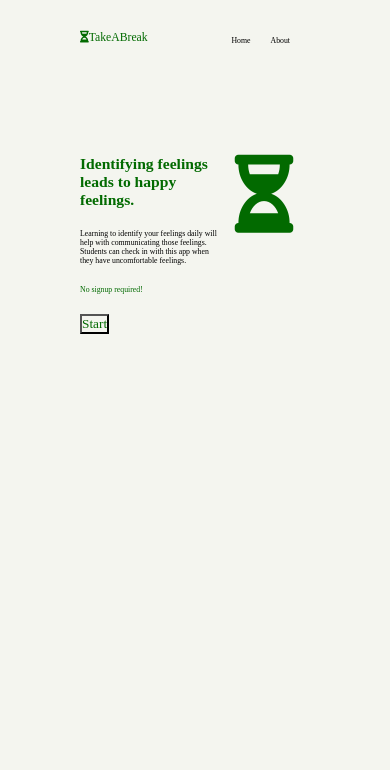
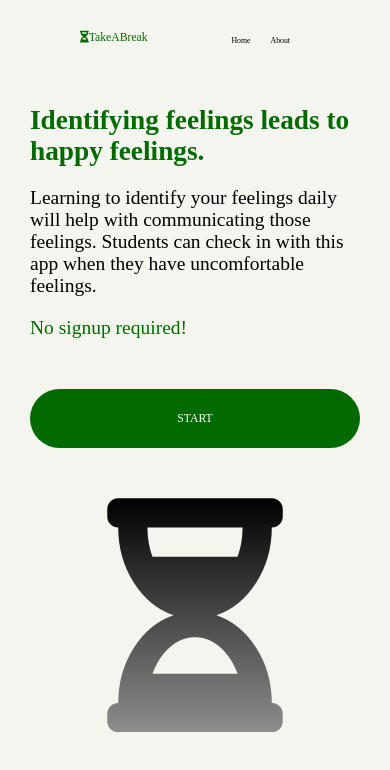
Before and after one commit to ChaseTheCoder/take-a-break, a React (Create React App) app: page / in a window 390 px wide. Shown: the top 770 px of the page. Built offline with nearby package versions, Linux system fonts and the light colour scheme; a web font is replaced by a local one.

Commit message:
style: add home page initial style

```diff
--- a/src/Pages/Home.css
+++ b/src/Pages/Home.css
@@ -10,6 +10,10 @@
 
 .home-left {
   width: 60%;
+}
+
+.home-text {
+  margin-bottom: 30px;
 }
 
 .home-text h1,
@@ -39,8 +43,59 @@
   text-align: center;
   width: 100%;
   font-size: 20vw;
+  background: -webkit-linear-gradient(rgb(0, 0, 0), rgb(141, 141, 141));
+  -webkit-background-clip: text;
+  -webkit-text-fill-color: transparent;
 }
 
 .home-text {
   font-size: 15px;
 }
+
+.start-button {
+  font-size: 3vw;
+  color:white;
+  text-transform: uppercase;
+  background-color: #026A00;
+  border-radius: 50px;
+  padding: 10px 100px;
+  border: none;
+  cursor: pointer;
+}
+
+.start-button:active {
+  background-color: #027900;
+}
+
+@media (max-width: 500px) {
+
+  .home {
+    padding: 30px;
+  }
+
+  .home-left,
+  .home-right {
+    width: 100%;
+  }
+
+  .home-text-title {
+    font-size: 7vw;
+  }
+
+  .start-button {
+    width: 100%;
+    height: 15vw;
+  }
+
+  .home-text p {
+    font-size: 5vw;
+  }
+
+  .home-left {
+    margin-bottom: 50px;
+  }
+
+  .home-right i {
+    font-size: 60vw;
+  }
+}
--- a/src/Pages/Home.js
+++ b/src/Pages/Home.js
@@ -10,7 +10,7 @@ function Home() {
           <p className="home-text-p">Learning to identify your feelings daily will help with communicating those feelings.  Students can check in with this app when they have uncomfortable feelings.</p>
           <p className="home-text-p-green">No signup required!</p>
         </div>
-        <button>Start</button>
+        <button className="start-button">Start</button>
       </div>
       <div className="home-right">
         <i className="fas fa-hourglass-half"></i>
```
Also changed, not shown: 2 other files (tests, documents, lock files or other folders).
